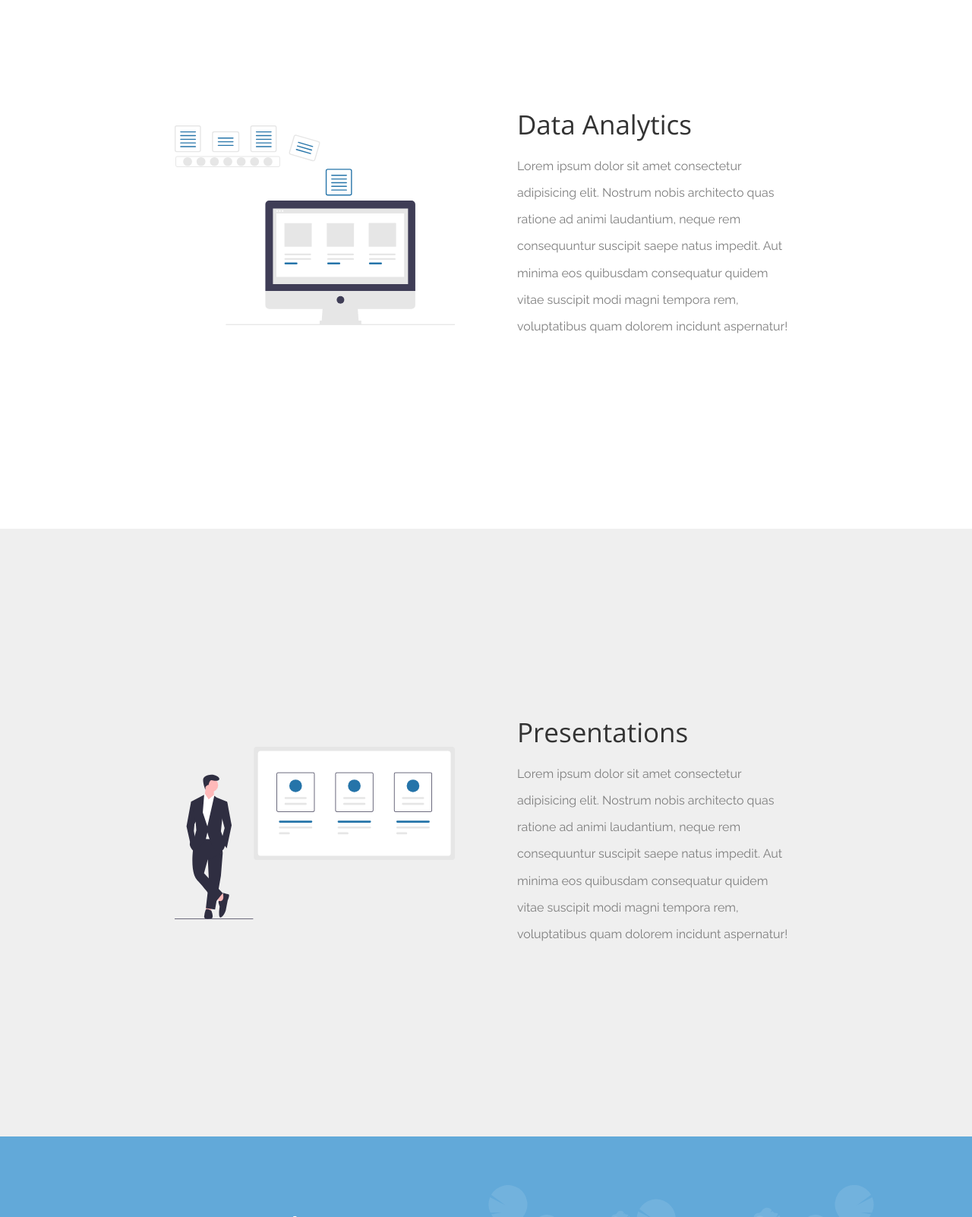
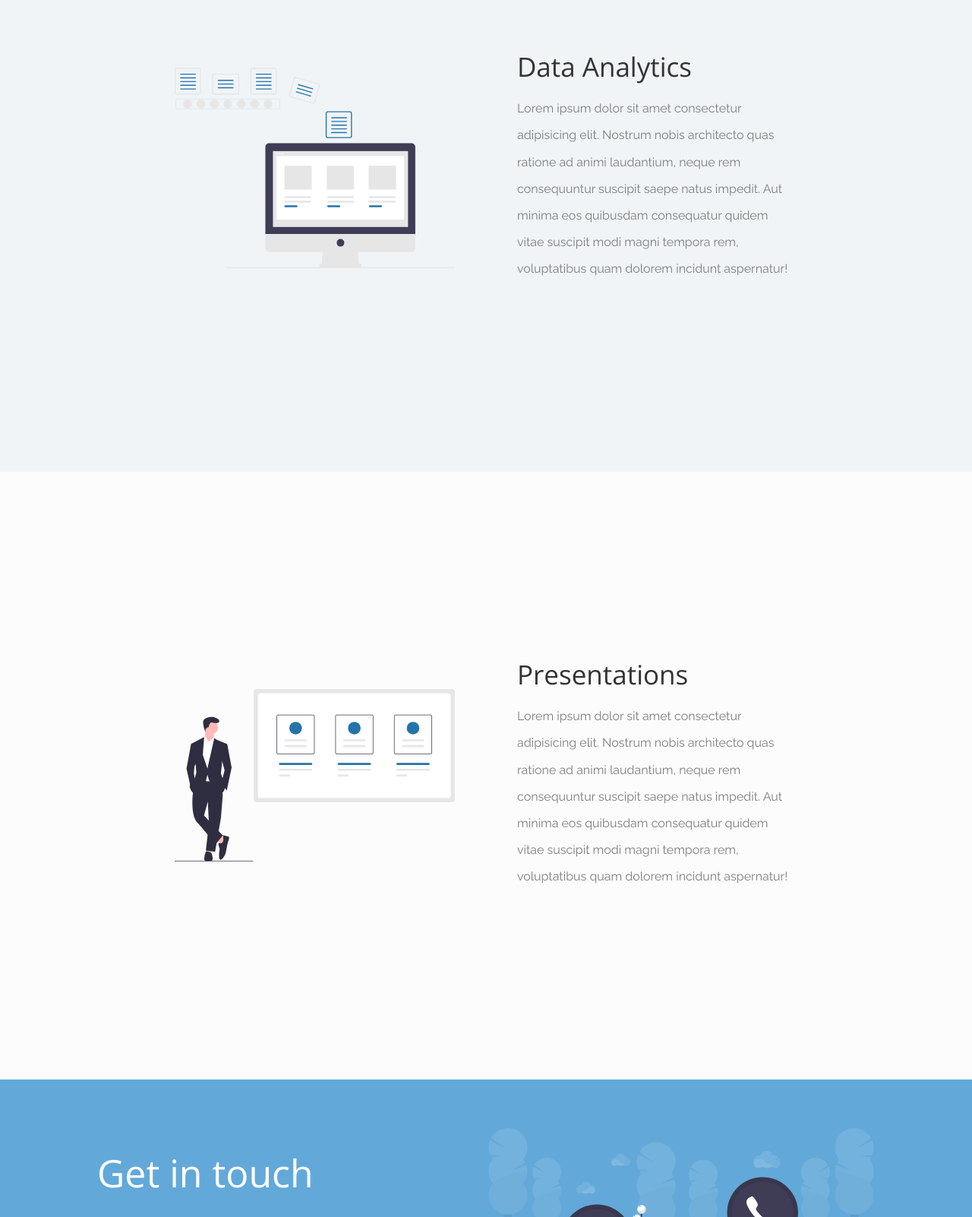
Before and after one commit to hoothinks-uva/hoothinks-uva.github.io, a Gatsby site: page / in a window 1280 px wide. Shown: the part 1198-2800 px from the top of the page at 76% size. Built offline with nearby package versions, Linux system fonts and the light colour scheme; Gatsby itself is replaced by a stand-in of ours.

Commit message:
Changed colors and removed nav bar

```diff
--- a/src/components/HomeCard/home-card.imports.scss
+++ b/src/components/HomeCard/home-card.imports.scss
@@ -56,17 +56,17 @@
 }
 
 .home-card__bg--1 {
-  background-color: #eeefff;
+  background-color: #fff;
   // background-color: $blue1;
   // color: white;
 }
 
 .home-card__bg--2 {
-  background-color: #fff;
+  background-color: #f0f4f7;
 }
 
 .home-card__bg--3 {
-  background-color: #efefef;
+  background-color: #fcfcfc;
 }
 
 .home-card__navbar {
--- a/src/pages/index.js
+++ b/src/pages/index.js
@@ -16,9 +16,9 @@ export default () => (
       <div className="home-card__banner-container">
         <img src={Logo} className="home-card__logo" />
       </div>
-      <div className="home-card__navbar">
+      {/*/<div className="home-card__navbar">
         <NavBar></NavBar>
-      </div>
+      </div>*/}
       <div className="container">
         <Fade duration={1500} delay={200}>
           <HomeCard title="Business Plan" graphic={BusinessPlanSVG} sectionId={1}>
```
